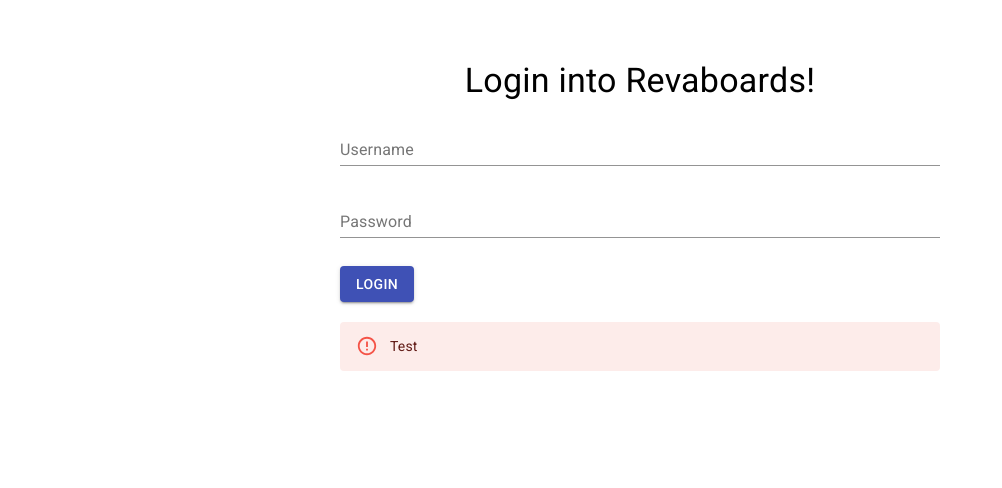
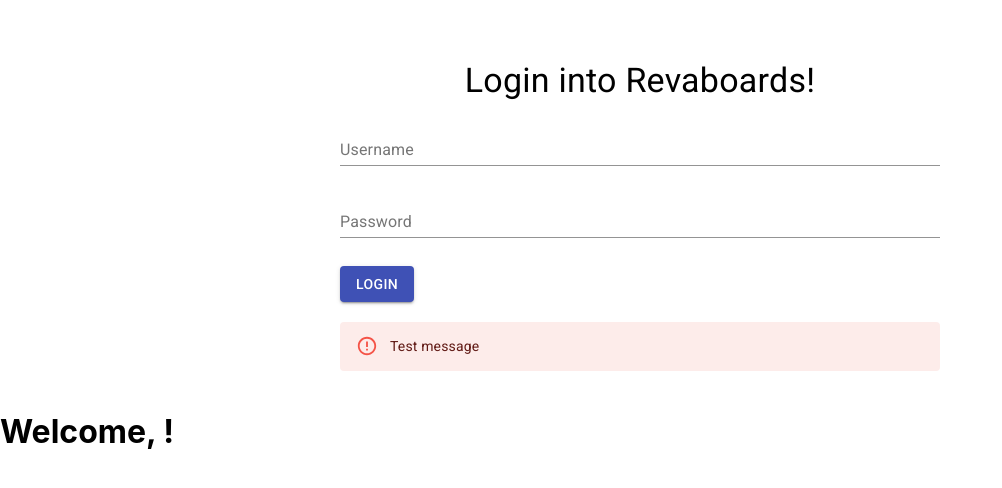
Before and after one commit to 200406-java-react-usf/demos, a React (Create React App) app in the folder poc-demos/react/poc-react-ts/: page / in a window 1280 px wide. Shown: the top 488 px of the page, without its empty margins (0-1002 px from the left). Built offline with nearby package versions, Linux system fonts and the light colour scheme.

Commit message:
added HomeComponent placeholder

```diff
--- a/poc-demos/react/poc-react-ts/src/App.tsx
+++ b/poc-demos/react/poc-react-ts/src/App.tsx
@@ -1,10 +1,20 @@
-import React from 'react';
-import './App.css';
-import { LoginComponent } from './components/LoginComponent';
+import React, { useState } from 'react';
+
+import LoginComponent from './components/LoginComponent';
+import HomeComponent from './components/HomeComponent';
+
+import { User } from './models/user';
 
 function App() {
+
+  // @ts-ignore
+  const [authUser, setAuthUser] = useState(null as User);
+
   return (
-    <LoginComponent />
+    <>
+      <LoginComponent authUser={authUser} setAuthUser={setAuthUser} />
+      <HomeComponent username={authUser?.username} />
+    </>
   );
 }
 
--- /dev/null
+++ b/poc-demos/react/poc-react-ts/src/components/HomeComponent.tsx
@@ -0,0 +1,15 @@
+import React from 'react';
+
+interface IHomeProps {
+    username: string
+}
+
+const HomeComponent = (props: IHomeProps) => {
+
+    return (
+        <h1>Welcome, {props.username}!</h1>
+    );
+
+}
+
+export default HomeComponent;
--- a/poc-demos/react/poc-react-ts/src/components/LoginComponent.tsx
+++ b/poc-demos/react/poc-react-ts/src/components/LoginComponent.tsx
@@ -1,61 +1,68 @@
-import React, { SyntheticEvent } from 'react';
-import { FormControl, InputLabel, Input, Button } from '@material-ui/core';
-import Alert from '@material-ui/lab/Alert';
-import TypoGraphy from '@material-ui/core/Typography';
+import React, { useState } from 'react';
 
-interface ILoginState {
-    username: string;
-    password: string;
-    errorMessage: string;
+import { Alert } from '@material-ui/lab';
+import {
+    Typography,
+    FormControl,
+    InputLabel,
+    Input,
+    Button,
+    makeStyles
+} from '@material-ui/core';
+
+import { authenticate } from '../remote/auth-service';
+import { User } from '../models/user';
+
+interface ILoginProps {
+    authUser: User;
+    setAuthUser: (user: User) => void;
 }
 
-
-export class LoginComponent extends React.Component<any, ILoginState> {
-
-    constructor(props: any) {
-        super(props);
-        this.state = {
-            username:  '',
-            password: '',
-            errorMessage: 'Test'
-        }
-    }
-
-    login = async (e: SyntheticEvent) => {
-
-
-    }
-
-    updateUsername = (e: any) => {
-        this.setState({
-            username: e.currentTarget.value
-        });
-    }
-
-    updatePassword = (e: any) => {
-        this.setState({
-            password: e.currentTarget.value
-        });
-    }
-
-    render () {
-        return (
-            <> {/* <----- this is a React fragment */}
-                <div style={{
+const useStyles = makeStyles({
+    loginContainer: {
         display: "flex",
         justifyContent: "center",
         margin: 20,
         marginTop: 40,
         padding: 20
-                }}>
-                    <form style={{ width: "50%" }}>
-                        <TypoGraphy align="center" variant="h4">Login into Revaboards!</TypoGraphy>
+    },
+    loginForm: {
+        width: "50%"
+    }
+});
+
+function LoginComponent(props: ILoginProps) {
+
+    const classes = useStyles();
+
+    const [username, setUsername] = useState('');
+    const [password, setPassword] = useState('');
+    const [errorMessage, setErrorMessage] = useState('Test message');
+
+    let updateUsername = (e: any) => {
+        setUsername(e.currentTarget.value);
+    }
+
+    let updatePassword = (e: any) => {
+        setPassword(e.currentTarget.value);
+    }
+
+    let login = async () => {
+        let authUser = await authenticate(username, password);
+        props.setAuthUser(authUser);
+    }
+
+    return (
+        <> {/* <----- this is a React fragment */}
+            <div className={classes.loginContainer}>
+                <form className={classes.loginForm}>
+                    <Typography align="center" variant="h4">Login into Revaboards!</Typography>
 
                     <FormControl margin="normal" fullWidth>
                         <InputLabel htmlFor="username">Username</InputLabel>
                         <Input
-                                onChange={this.updateUsername}
-                                value={this.state.username}
+                            onChange={updateUsername}
+                            value={username}
                             id="username" type="text"
                             placeholder="Enter your username" />
                     </FormControl>
@@ -63,18 +70,18 @@
                     <FormControl margin="normal" fullWidth>
                         <InputLabel htmlFor="password">Password</InputLabel>
                         <Input
-                                onChange={this.updatePassword}
-                                value={this.state.password}
+                            onChange={updatePassword}
+                            value={password}
                             id="password" type="password"
                             placeholder="Enter your password"/>
                     </FormControl>
                     <br/><br/>
-                        <Button onClick={this.login} variant="contained" color="primary" size="medium">Login</Button>
+                    <Button onClick={login} variant="contained" color="primary" size="medium">Login</Button>
                     <br/><br/>
                     {
-                            this.state.errorMessage
+                        errorMessage
                             ?
-                            <Alert severity="error">{this.state.errorMessage}</Alert>
+                        <Alert severity="error">{errorMessage}</Alert>
                             :
                         <></>
                     }
@@ -82,6 +89,7 @@
             </div>
         </>
     );
+
 }
 
-}
+export default LoginComponent;
```
Lines whose indentation alone changed are shown as unchanged.
